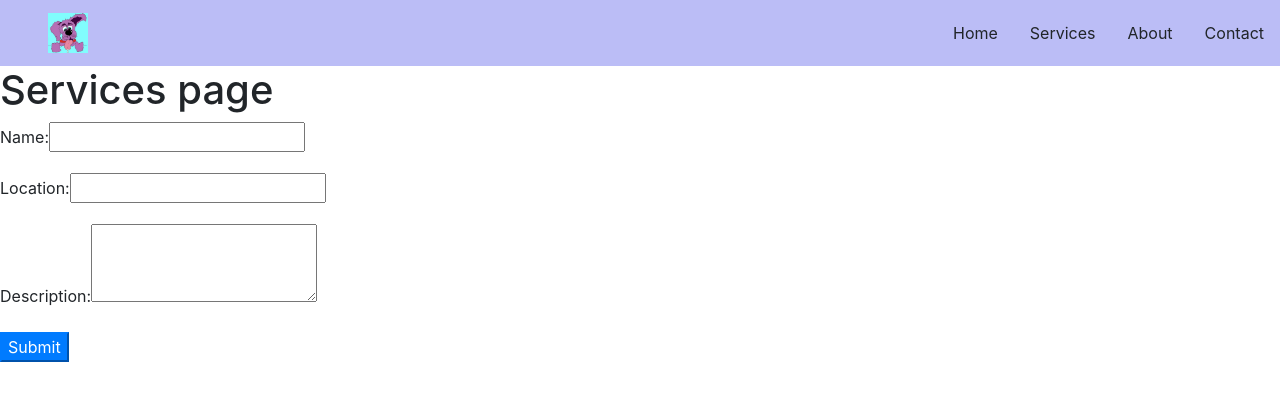
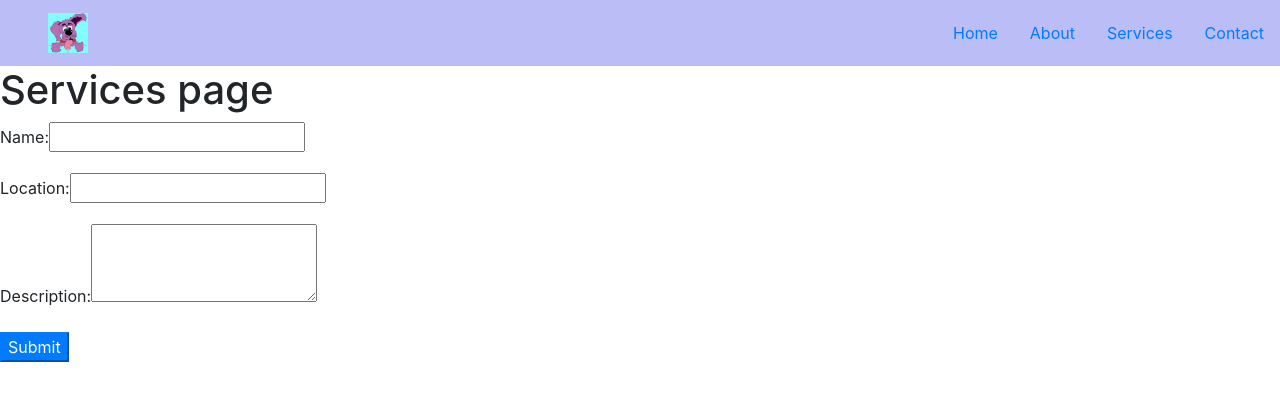
Before and after one commit to Coencidental/T3A2_Pesky_Pooch, a React (Create React App) app: page /services in a window 1280 px wide. Shown: the top 400 px of the page. Built offline with nearby package versions, Linux system fonts and the light colour scheme.

Commit message:
navbar links working

```diff
--- a/src/components/Navigationbar.js
+++ b/src/components/Navigationbar.js
@@ -1,4 +1,5 @@
 import React, { Component } from 'react';
+import { Link } from 'react-router-dom';
 import { Navbar } from 'react-bulma-components';
 import logo from '../assets/logo.jpg'
 import '../styles/styles.scss'
@@ -20,17 +21,17 @@ export const Navigationbar = () => (
   <div class="navbar-menu">
     <div class="navbar-start">
       <a class="navbar-item">
-        Home
+        <Link to="/">Home</Link>
       </a>
 
       <a class="navbar-item">
-        Services
+        <Link to="/about">About</Link>
       </a>
       <a class="navbar-item">
-        About
+        <Link to="/services">Services</Link>
       </a>
       <a class="navbar-item">
-        Contact
+        <Link to="/contact">Contact</Link>
       </a>
     </div>
   </div>
```
